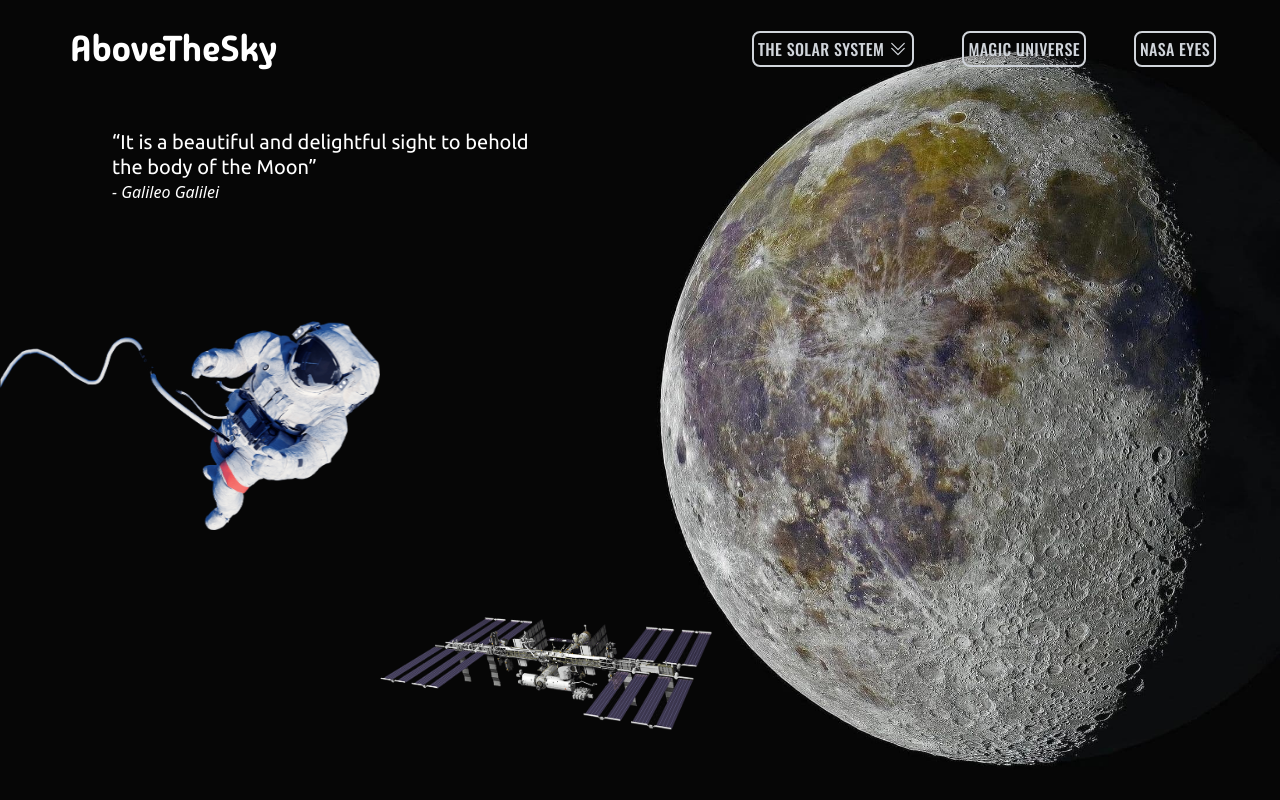
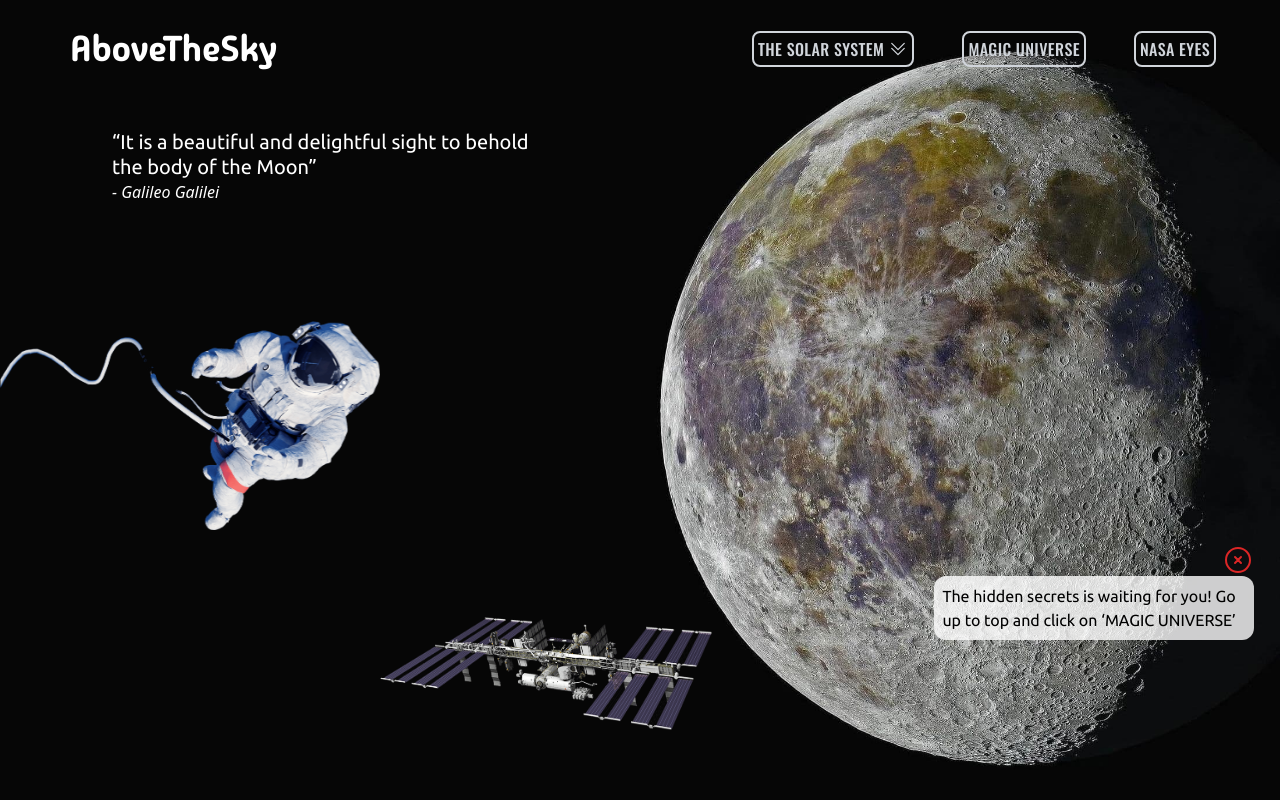
Before and after one commit to DenysKors/AboveTheSky_PetProject, a React (Vite) app: page / in a window 1280 px wide. Shown: the top 800 px of the page. Built offline with nearby package versions, Linux system fonts and the light colour scheme.

Commit message:
Note modal markup&styles

```diff
--- a/src/App.jsx
+++ b/src/App.jsx
@@ -4,7 +4,6 @@ import "slick-carousel/slick/slick.css";
 import "slick-carousel/slick/slick-theme.css";
 
 import LandingPage from "./pages/LandingPage";
-import ScrollToTop from "./components/ScrollToTop";
 
 window.onload = () =>
   document
@@ -15,7 +14,6 @@ function App() {
   return (
     <>
       <LandingPage />
-      <ScrollToTop />
     </>
   );
 }
--- a/src/components/EarthSection.jsx
+++ b/src/components/EarthSection.jsx
@@ -29,7 +29,7 @@ function EarthSection() {
           Earth views from space
         </h3>
       </div>
-      <div className="flex flex-col gap-3 md:gap-4 xl:gap-8 md:flex-row justify-center items-center">
+      {/* <div className="flex flex-col gap-3 md:gap-4 xl:gap-8 md:flex-row justify-center items-center">
         <div className="relative pt-[55%] w-[calc(100vw-10%)] md:w-[calc(100vw-54%)] xl:w-[calc(100vw-65%)] md:pt-[35%] xl:pt-[30%]">
           <iframe
             src="https://player.vimeo.com/video/927491728?badge=0&amp;autopause=0&amp;player_id=0&amp;app_id=58479"
@@ -58,7 +58,7 @@ function EarthSection() {
             title="Earth light side"
           ></iframe>
         </div>
-      </div>
+      </div> */}
     </section>
   );
 }
--- /dev/null
+++ b/src/components/NoteModal.jsx
@@ -0,0 +1,23 @@
+// import { useState } from "react";
+import { XCircleIcon } from "@heroicons/react/24/outline";
+
+function NoteModal() {
+  // const [isOpen, setIsOpen] = useState(true);
+
+  return (
+    <div className="fixed z-20 bottom-40 right-[2%] max-w-[60vw] md:max-w-xs rounded-xl bg-white/80 p-2 text-left">
+      <p className="text-xs font-text md:text-sm lg:text-base">
+        The hidden secrets is waiting for you! Go up to top and click on
+        &lsquo;MAGIC UNIVERSE&rsquo;
+      </p>
+      <button
+        className="absolute -top-8 right-0"
+        // onClick={() => setIsOpen(false)}
+      >
+        <XCircleIcon className="h-8 w-8 text-red-600" />
+      </button>
+    </div>
+  );
+}
+
+export default NoteModal;
--- a/src/pages/LandingPage.jsx
+++ b/src/pages/LandingPage.jsx
@@ -12,6 +12,7 @@ import PlutoSection from "../components/PlutoSection";
 import SolarPlanetsSection from "../components/SolarPlanetsSection";
 import Footer from "../components/Footer";
 import ScrollToTop from "../components/ScrollToTop";
+import NoteModal from "../components/NoteModal";
 
 function LandingPage() {
   return (
@@ -31,6 +32,7 @@ function LandingPage() {
         <SolarPlanetsSection />
       </main>
       <Footer />
+      <NoteModal />
       <ScrollToTop />
     </>
   );
```
